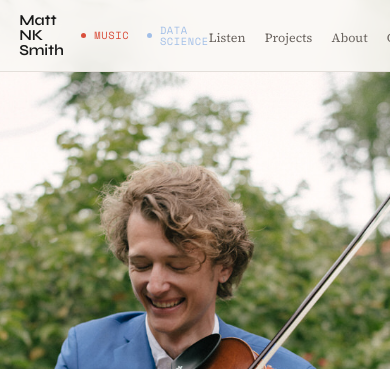
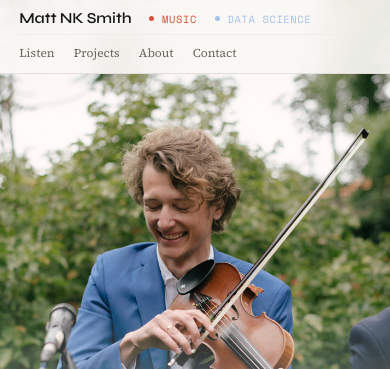
Before and after one commit to mnksmith/mnksmith.github.io, a plain HTML site: page music.html in a window 390 px wide. Shown: the top 369 px of the page. Drawn offline with nearby package versions, Linux system fonts and the light colour scheme.

Commit message:
Fix mobile layout: stack nav into two rows, tighten spacing
Co-Authored-By: Claude Opus 4.6 <noreply@anthropic.com>

```diff
--- a/css/styles.css
+++ b/css/styles.css
@@ -793,18 +793,71 @@ a { color: inherit; text-decoration: none; }
    RESPONSIVE
    ================================================================ */
 @media (max-width: 640px) {
+  /* Landing */
   .landing-doors { flex-direction: column; gap: 0.75rem; }
   .door { padding: 1.4rem 2.5rem; }
-  .wing-nav { padding: 0.8rem 1.2rem; }
-  .wing-nav-links { gap: 1.2rem; }
-  .wing-nav-links a { font-size: 0.78rem; }
+
+  /* Nav — stack into two rows */
+  .wing-nav {
+    flex-wrap: wrap;
+    padding: 0.7rem 1.2rem;
+    gap: 0.1rem 0;
+  }
+  .wing-nav-left {
+    width: 100%;
+    justify-content: flex-start;
+  }
+  .wing-nav-links {
+    width: 100%;
+    gap: 1.2rem;
+    padding-top: 0.35rem;
+    border-top: 1px solid var(--faint);
+    margin-top: 0.35rem;
+  }
+  .wing-nav-links a { font-size: 0.75rem; }
+
+  /* Bump top padding / scroll-margin to clear taller two-row nav */
+  .ds-wing { padding-top: 80px; }
+  .m-section, .ds-section { scroll-margin-top: 100px; }
+
+  /* Sections */
   .m-section, .ds-section, .ds-hero { padding-left: 1.5rem; padding-right: 1.5rem; }
+
+  /* DS hero — stack photo below text */
   .ds-hero { grid-template-columns: 1fr; }
   .ds-hero-photo { width: 90px; height: 110px; }
+
+  /* DS project cards — single column */
   .ds-projects { grid-template-columns: 1fr; gap: 0.9rem; }
   .ds-item { grid-template-columns: 1fr; gap: 0.2rem; }
+
+  /* Music hero */
+  .music-hero { min-height: 70vh; }
   .music-hero-content { padding: 0 1.5rem 4vh; }
+  .music-hero-name { font-size: clamp(2rem, 10vw, 2.8rem); }
+
+  /* Mixtape player — stack vertically on very small screens */
+  .sketch-card { padding: 2rem 1.2rem; }
+
+  /* Collabs */
   .collab-row { flex-direction: column; gap: 0.15rem; }
   .collab-desc { text-align: left; }
+
+  /* Contact */
   .contact-row { flex-direction: column; gap: 1.2rem; }
+
+  /* Footer */
+  .wing-footer { flex-direction: column; gap: 0.5rem; text-align: center; }
 }
+
+@media (max-width: 380px) {
+  .wing-nav-left { gap: 0.7rem; }
+  .wing-nav-home { font-size: 0.85rem; }
+  .wing-nav-section { font-size: 0.58rem; }
+
+  .mixtape-player { flex-direction: column; align-items: stretch; gap: 0.8rem; }
+  .mixtape-play { align-self: center; }
+
+  .ds-hero-text h1 { font-size: 1.4rem; }
+  .ds-project-desc { font-size: 0.8rem; }
+}
```
